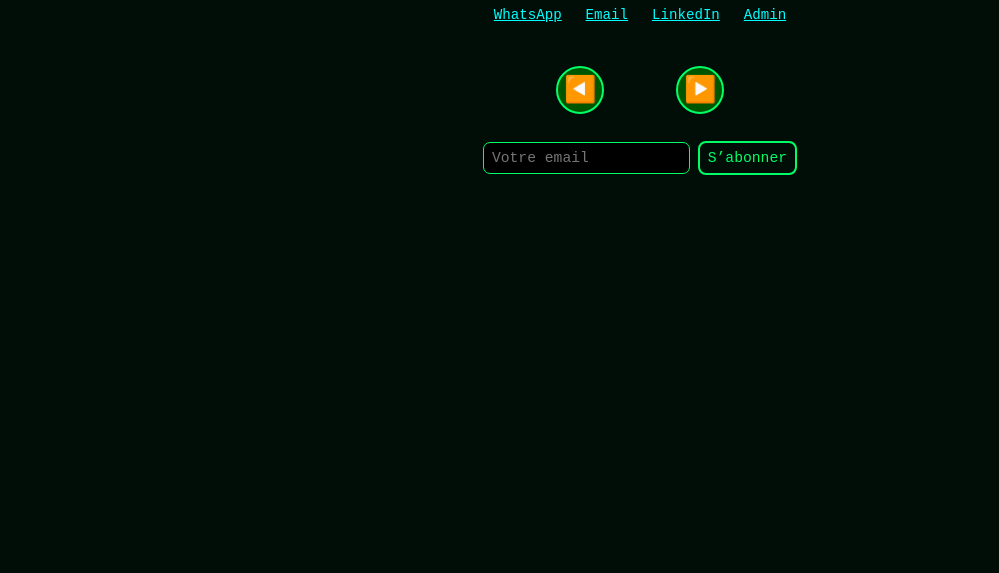
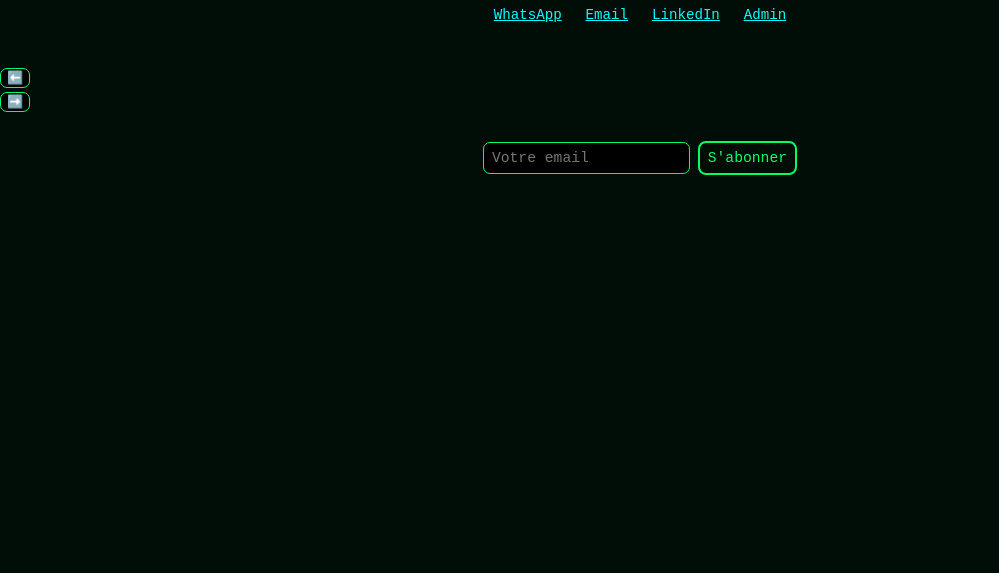
Before and after one commit to RACHID-ISMAILI/RAUN-Rachid2025, a plain HTML site: page index.html in a window 1280 px wide. Shown: the part 227-800 px from the top of the page, without its empty margins (0-999 px from the left). Drawn offline with Linux system fonts and the light colour scheme; a script that the page names is missing.

Commit message:
Update index.html

```diff
--- a/index.html
+++ b/index.html
@@ -13,29 +13,30 @@
   <header>
     <div class="name">ISMAILI RACHID</div>
     <h1>ISMAILI RACHID – ΔFEU – Ψ – UN</h1>
-    <div class="description">
-      RAUN est une respiration numérique, une pulsation consciente dans le réseau…
-    </div>
+    <div class="description">RAUN est une respiration numérique, une pulsation consciente dans le réseau…</div>
     <nav>
       <a href="https://wa.me/212650020464" target="_blank">WhatsApp</a>
       <a href="mailto:isra1903@outlook.fr">Email</a>
       <a href="https://www.linkedin.com/in/rachid-ismaili-68b61a27" target="_blank">LinkedIn</a>
       <a href="admin.html">Admin</a>
     </nav>
-    <marquee class="message-defilant">
-      ✨ Je suis vivant en conscience – nul ne peut éteindre ce que je suis… ✨
-    </marquee>
+    <marquee class="message-defilant">✨ Je suis vivant en conscience – nul ne peut éteindre ce que je suis… ✨</marquee>
   </header>
-  <main>
-    <div class="capsules-controls">
-      <button id="prevCapsule">◀️</button>
-      <button id="nextCapsule">▶️</button>
+
+  <!-- Défilement horizontal capsules -->
+  <div class="carousel-container">
+    <button id="prevCapsule" class="carousel-btn">⬅️</button>
+    <div id="carousel">
+      <div id="capsulesContainer"></div>
     </div>
-    <div id="capsulesContainer"></div>
-    <form class="subscribe-form" onsubmit="subscribe(); return false;">
-      <input type="email" id="subscribeEmail" placeholder="Votre email" />
-      <button type="submit">S’abonner</button>
-    </form>
-  </main>
+    <button id="nextCapsule" class="carousel-btn">➡️</button>
+  </div>
+
+  <form class="subscribe-form" onsubmit="window.subscribe(); return false;">
+    <input id="subscribeEmail" type="email" placeholder="Votre email">
+    <button type="submit">S'abonner</button>
+  </form>
+
+  <script src="matrix.js"></script>
 </body>
 </html>
```
